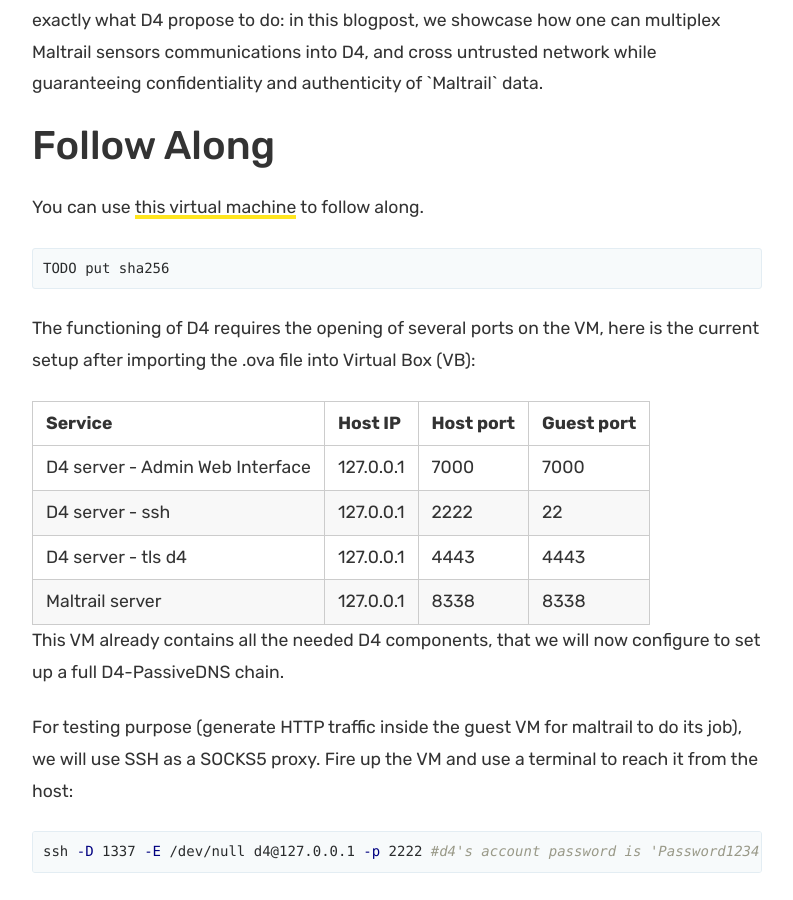
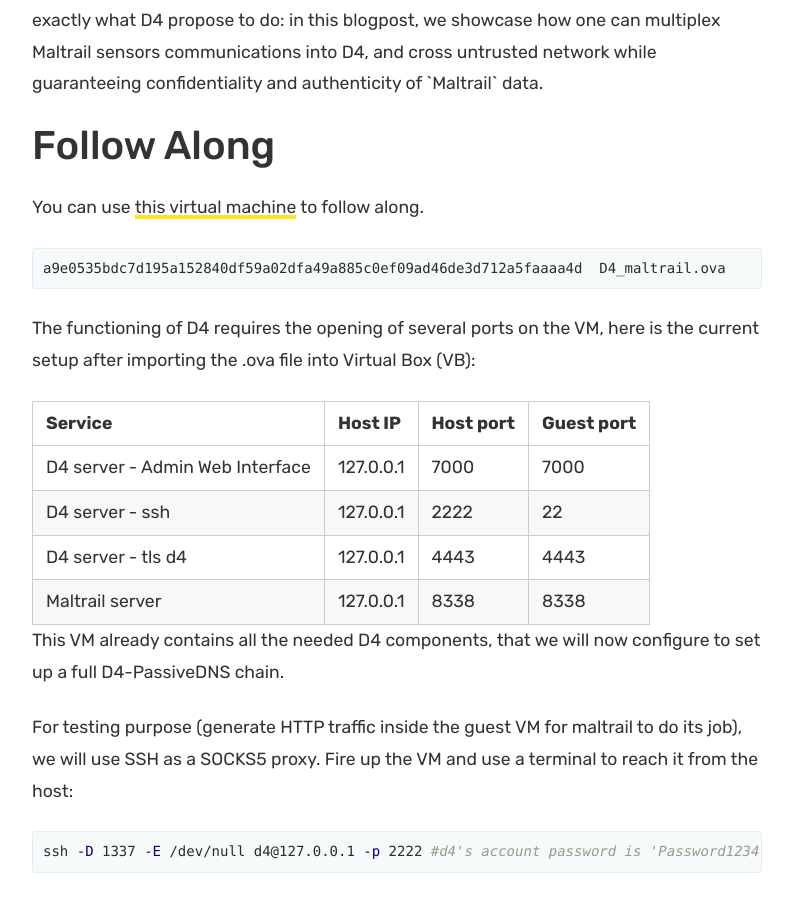
Before and after one commit to D4-project/d4-website, a Jekyll site: the page built from _posts/2019-09-25-maltrail-integration.md, in a window 1280 px wide and 900 px high, scrolled down 1532 px. Shown: the whole window, without its empty margins (433-1226 px from the left). Built offline with Jekyll 4.4.1, drawn with Linux system fonts in a browser that asks for light colours.

Commit message:
chg [blogpost] maltrail -quiet + sha256

```diff
--- a/_posts/2019-09-25-maltrail-integration.md
+++ b/_posts/2019-09-25-maltrail-integration.md
@@ -55,10 +55,10 @@
 
 # Follow Along
 
-You can use [this virtual machine](https://d4-project.org/D4-maltrail.ova) to follow along.
+You can use [this virtual machine](https://d4-project.org/D4_maltrail.ova) to follow along.
 
 {% highlight shell %}
-TODO put sha256
+a9e0535bdc7d195a152840df59a02dfa49a885c0ef09ad46de3d712a5faaaa4d  D4_maltrail.ova
 {% endhighlight %}
 
 The functioning of D4 requires the opening of several ports on the VM, here is
@@ -159,7 +159,7 @@
 {% highlight shell %}
 screen
 cd ~/maltrail
-sudo python sensor.py --console 2>&1 | d4-goclient -c ~/conf.maltrail
+sudo python sensor.py -q --console 2>&1 | d4-goclient -c ~/conf.maltrail
 {% endhighlight %}
 
 
```
